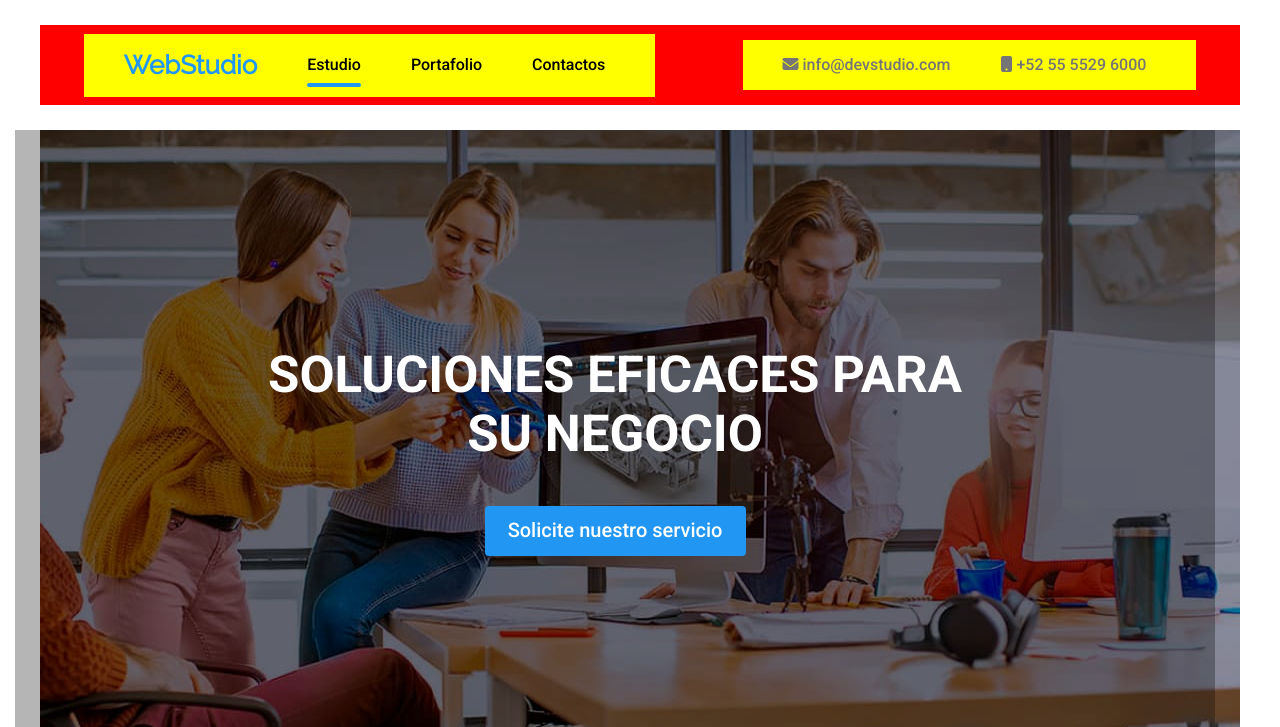
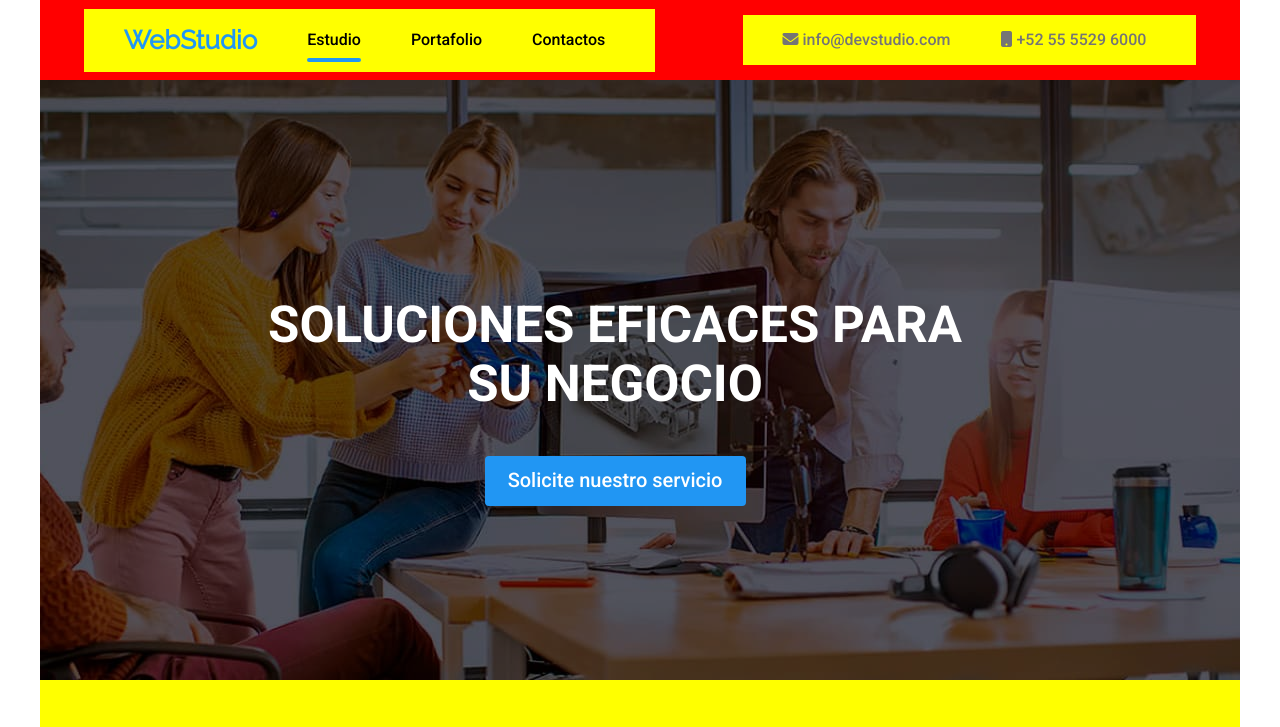
Before and after one commit to epsilon11101/-goit-markup-hw-07, a plain HTML site: page index.html in a window 1280 px wide. Shown: the top 727 px of the page. Drawn offline with nearby package versions, Linux system fonts and the light colour scheme.

Commit message:
fixed banner section

```diff
--- a/css/common.css
+++ b/css/common.css
@@ -30,7 +30,7 @@ ol {
 .container{
     max-width: 1200px;
     min-height: 80px;
-    margin: 25px auto;
+    margin: 0px auto;
     background-color: red;
 
 }
--- a/css/index.css
+++ b/css/index.css
@@ -2,7 +2,8 @@
 
 
 .banner{
-    background: white url('../images/webPage_images/banner.jpg') no-repeat fixed center/cover;
+    background: black url('../images/webPage_images/banner.jpg') no-repeat fixed center/cover;
+
     color: white;
     font-weight: 900;
     font-size: 34px;
@@ -17,9 +18,11 @@
 .banner::before{
     position: absolute;
     content: "";
-    background-color: rgba(0, 0, 0, 0.289);
+    background-color: rgba(0, 0, 0, 0.4);
     width: 100%;
     height: 100%;
+    top: 0;
+    left: 0;
     z-index: -1;
 }
 
@@ -135,7 +138,7 @@ p.description {
 }
 
 .what_do_we_do img{
-    width: 376.16px;
+    max-width: 376.16px;
     height: 323.7px;
     box-shadow: 2px 2px 2px 1px rgba(0, 0, 0, 0.548);
 }
--- a/index.html
+++ b/index.html
@@ -25,7 +25,7 @@
 
     <header class="center container">
 
-
+        <!-- nav section -->
         <nav>
             <ul class="center">
                 <li><a href="#" class="logo">WebStudio</a></li>
@@ -36,7 +36,8 @@
             </ul>
         </nav>
 
-        <div class="center">
+        <!-- contact section -->
+        <div>
             <ul class="center">
                 <li><a href="mailto:info@devstudio.com"> <span><i class="fa-solid fa-envelope"></i></span>
                         info@devstudio.com</a></li>
@@ -44,13 +45,6 @@
                         6000</a></li>
             </ul>
         </div>
-
-
-        <!-- nav section -->
-
-
-        <!-- contact section -->
-
 
     </header>
 
```
